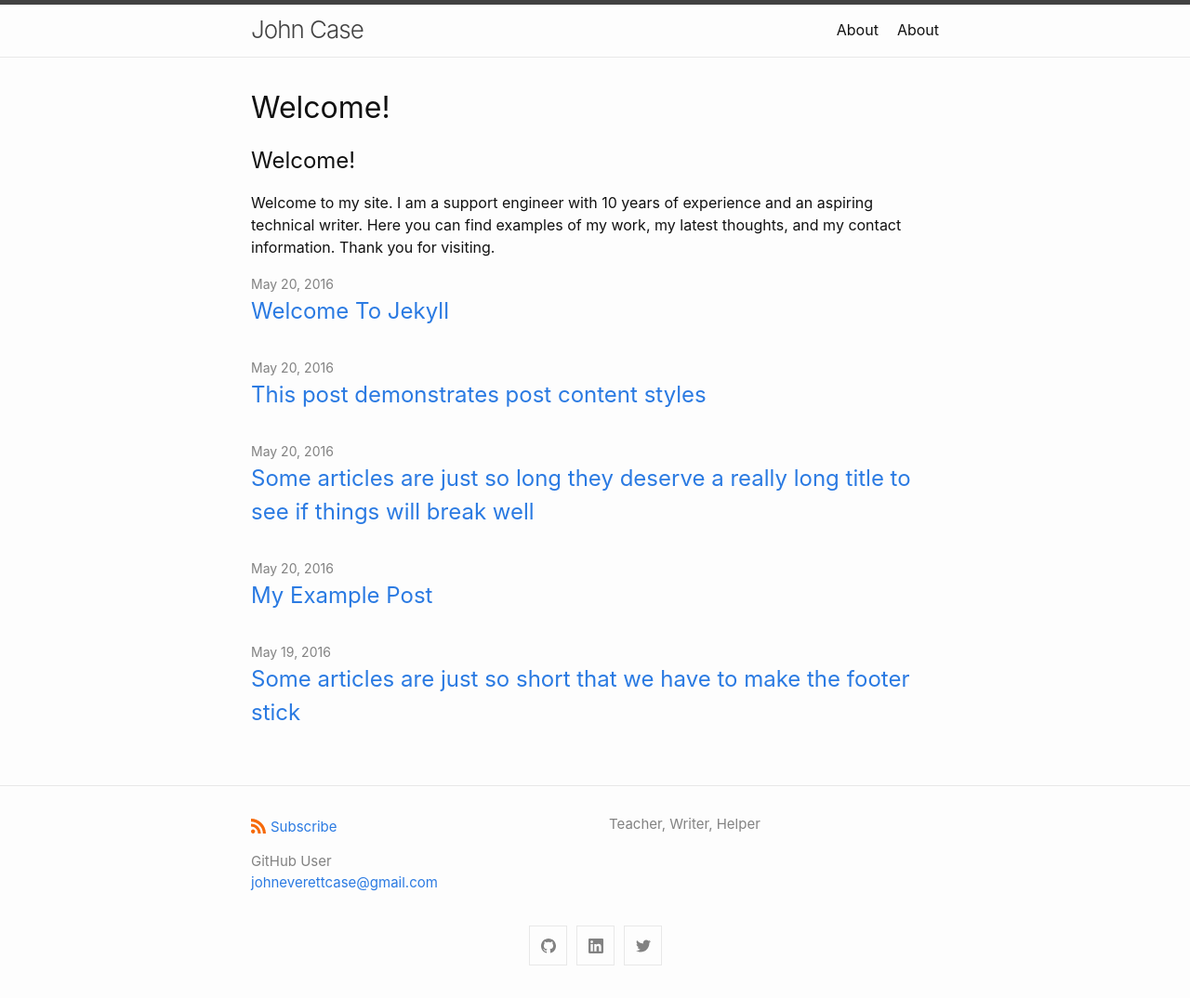
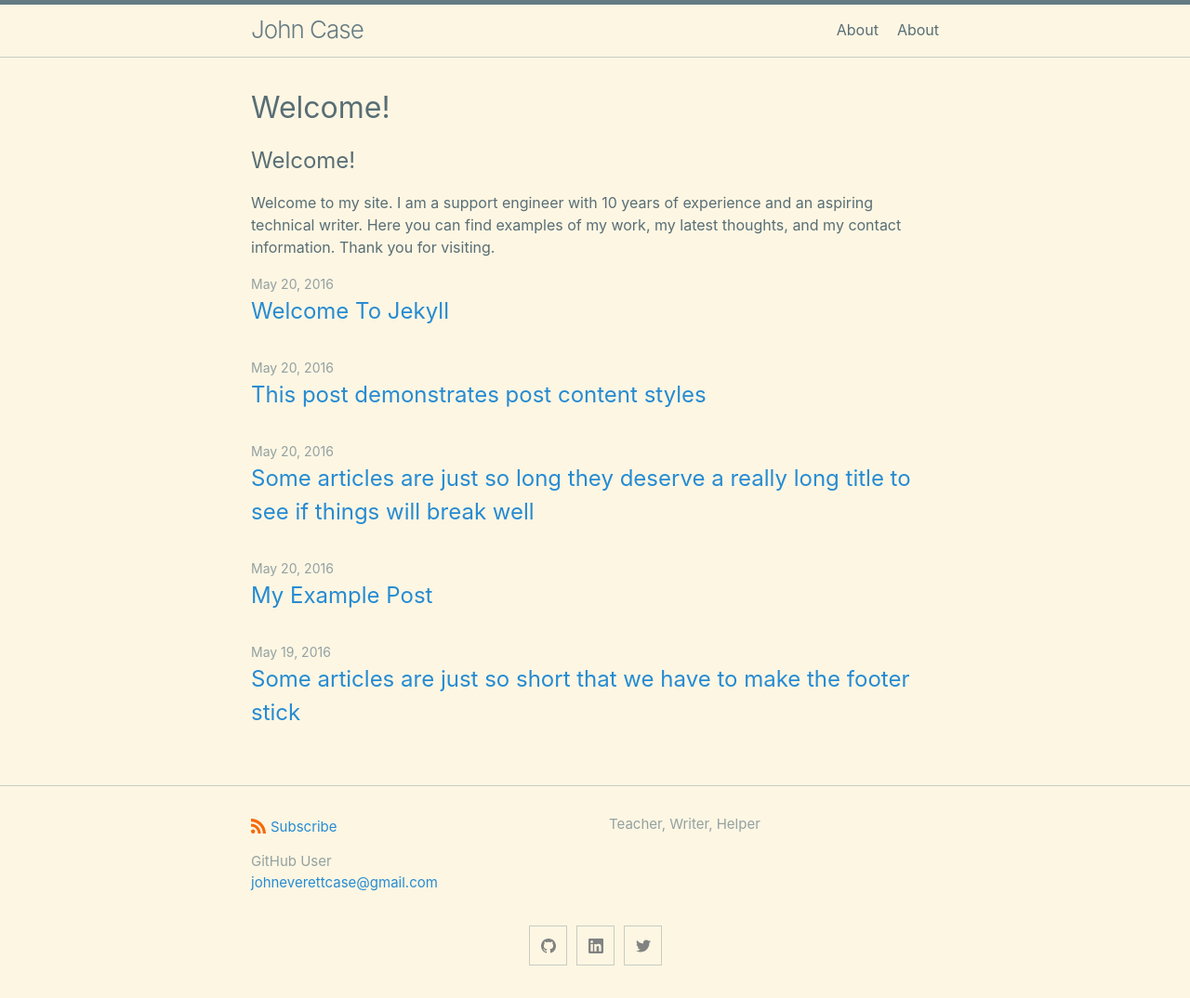
Before and after one commit to johnnycase/johnnycase.github.io, a Jekyll site: the page built from index.md, in a window 1280 px wide. Shown: the whole page at 93% size. Built offline with Jekyll 4.4.1, drawn with Linux system fonts in a browser that asks for light colours; our own code applies the rules of GitHub Pages for plain Markdown files.

Commit message:
solarized skin

```diff
--- a/_config.yml
+++ b/_config.yml
@@ -11,6 +11,7 @@ show_excerpts: false # set to true to show excerpts on the homepage
 # refer to https://shopify.github.io/liquid/filters/date/ if you want to customize this
 minima:
   date_format: "%b %-d, %Y"
+  skin: solarized
 
   # generate social links in footer
   social_links:
```
